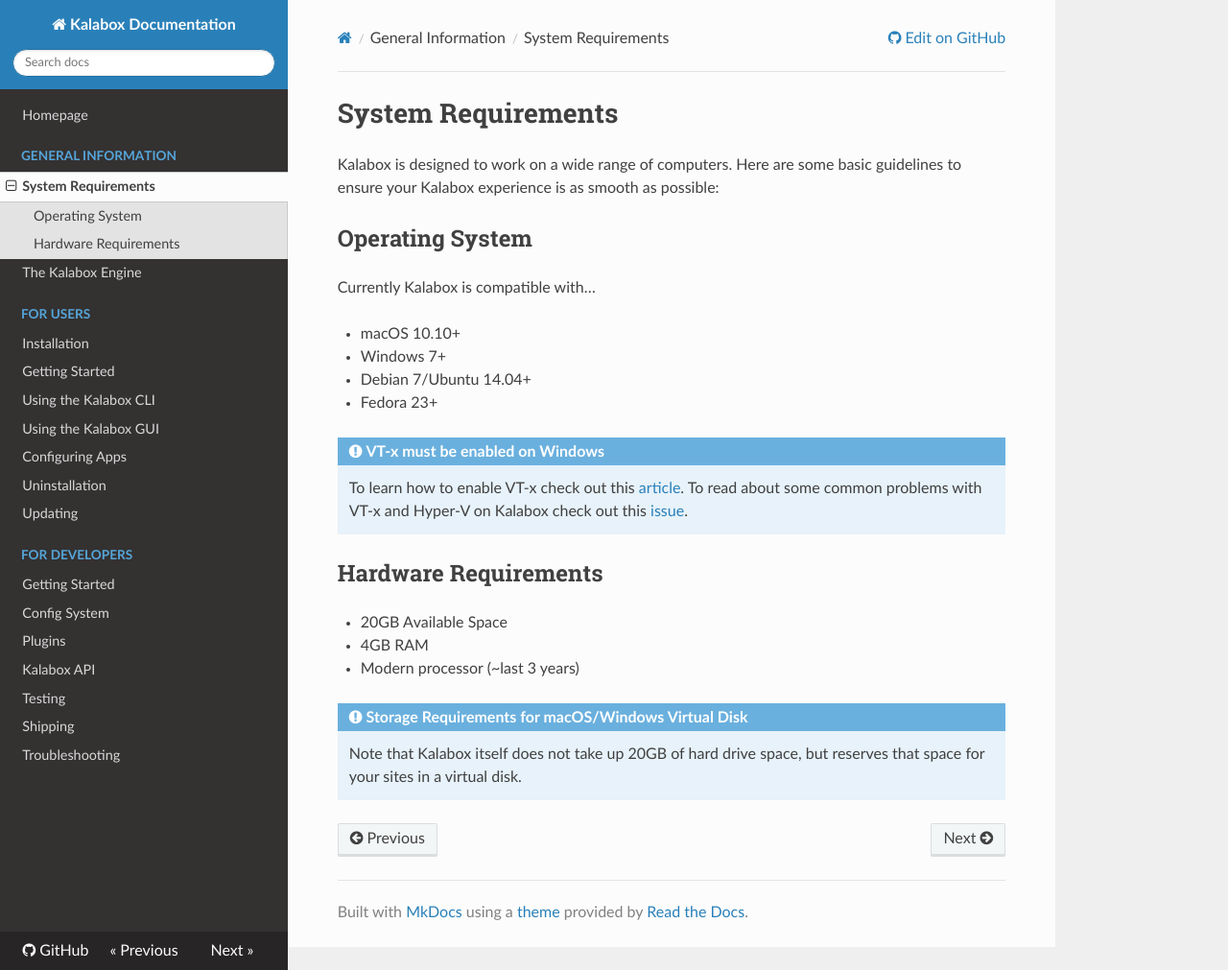
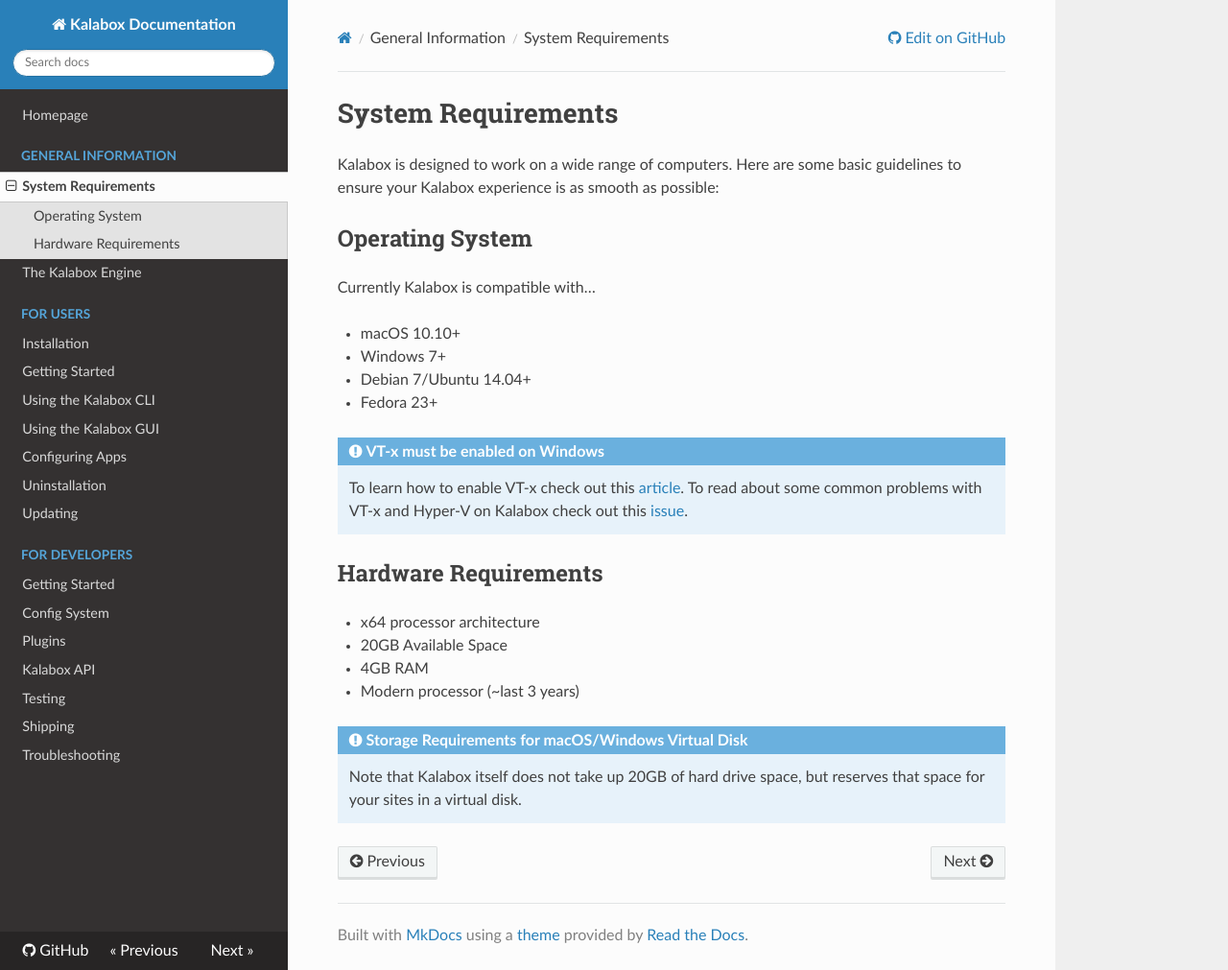
Before and after one commit to kalabox/kalabox, an MkDocs documentation site: the page built from docs/general/sysreq.md, in a window 1280 px wide and 1011 px high. Shown: the whole window at 96% size. Built offline with MkDocs 1.6.1, drawn with Linux system fonts in a browser that asks for light colours; nearby versions of some CDN libraries; old or Windows-style settings are respelled for this version of MkDocs.

Commit message:
1641: Add sysArch requirements to docs

```diff
--- a/docs/general/sysreq.md
+++ b/docs/general/sysreq.md
@@ -19,6 +19,7 @@ Currently Kalabox is compatible with...
 Hardware Requirements
 -------------------
 
+  * x64 processor architecture
   * 20GB Available Space
   * 4GB RAM
   * Modern processor (~last 3 years)
```
